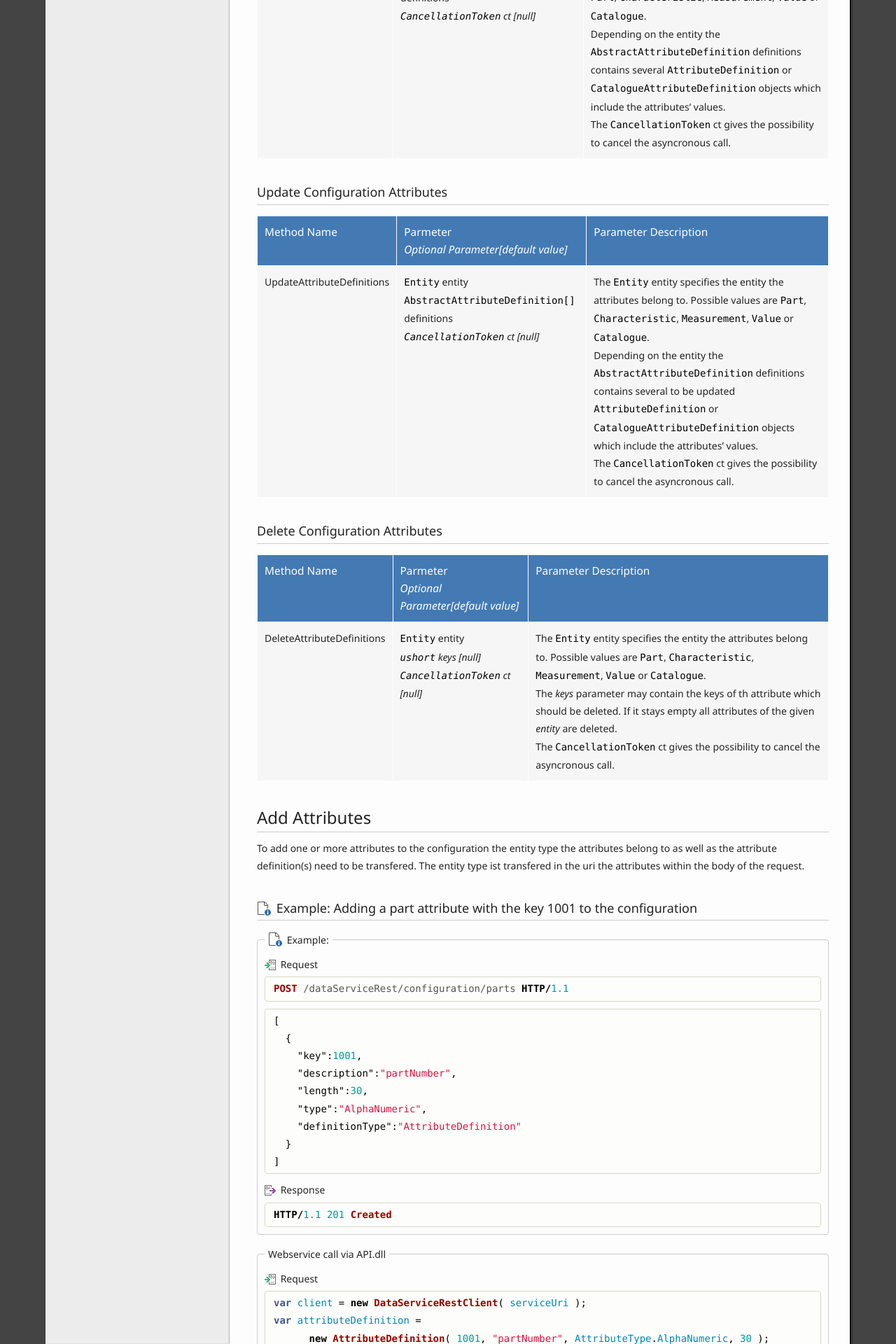
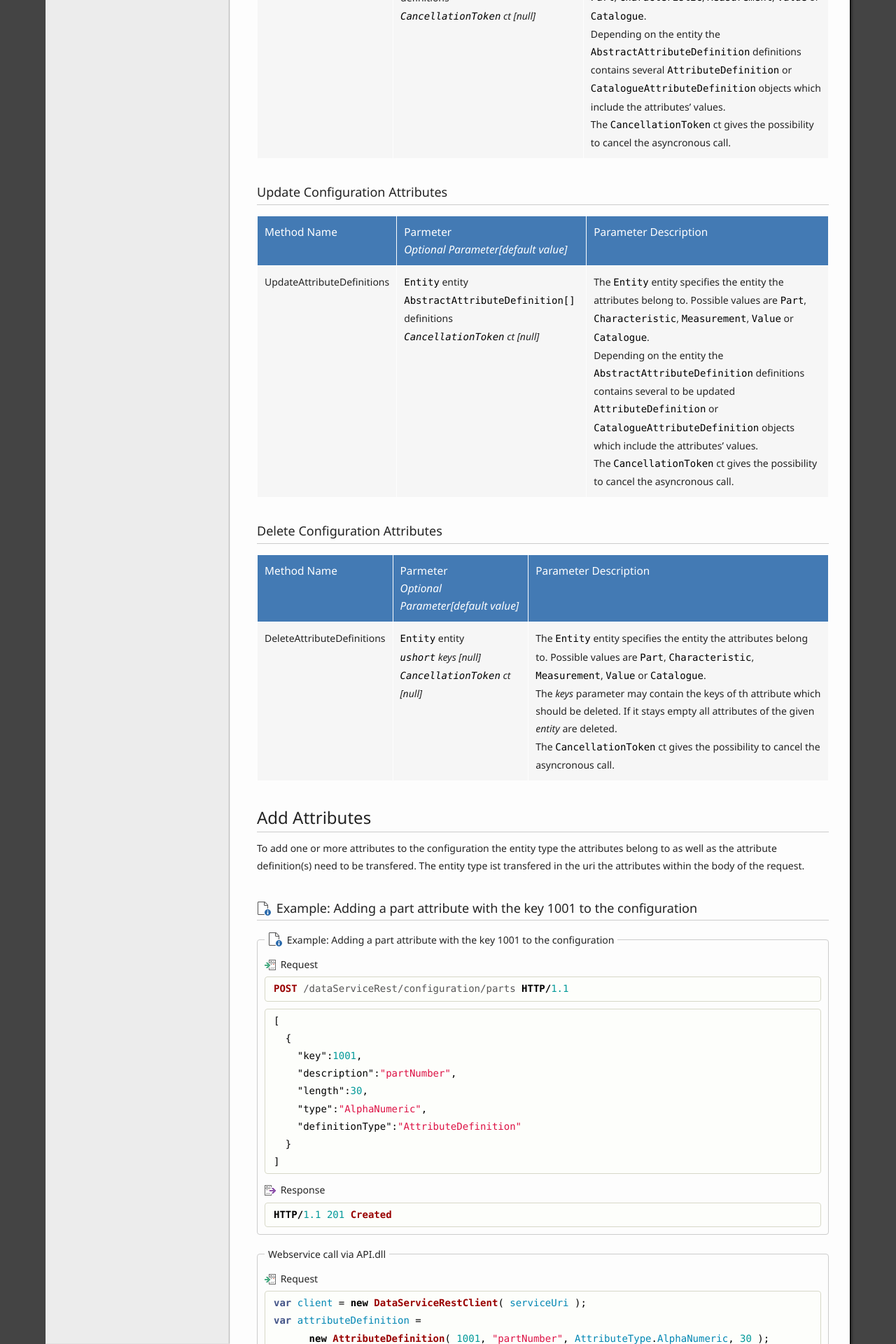
Before and after one commit to ZEISS-PiWeb/PiWeb-Api, a Jekyll site: the page built from _pages/022-configuration.md, in a window 1280 px wide. Shown: the part 3080-5000 px from the top of the page at 70% size. Built offline with Jekyll 4.4.1, drawn with Linux system fonts in a browser that asks for light colours.

Commit message:
Update 022-configuration.md

```diff
--- a/_pages/022-configuration.md
+++ b/_pages/022-configuration.md
@@ -99,7 +99,7 @@
 
 ### {{ site.headers['example'] }} Adding a part attribute with the key 1001 to the configuration
 
-{{ site.sections['beginExampleWebService'] }}
+{% include exampleFieldset.html caption=" Adding a part attribute with the key 1001 to the configuration" %}
 
 {{ site.headers['request']  | markdownify }}
 
```
